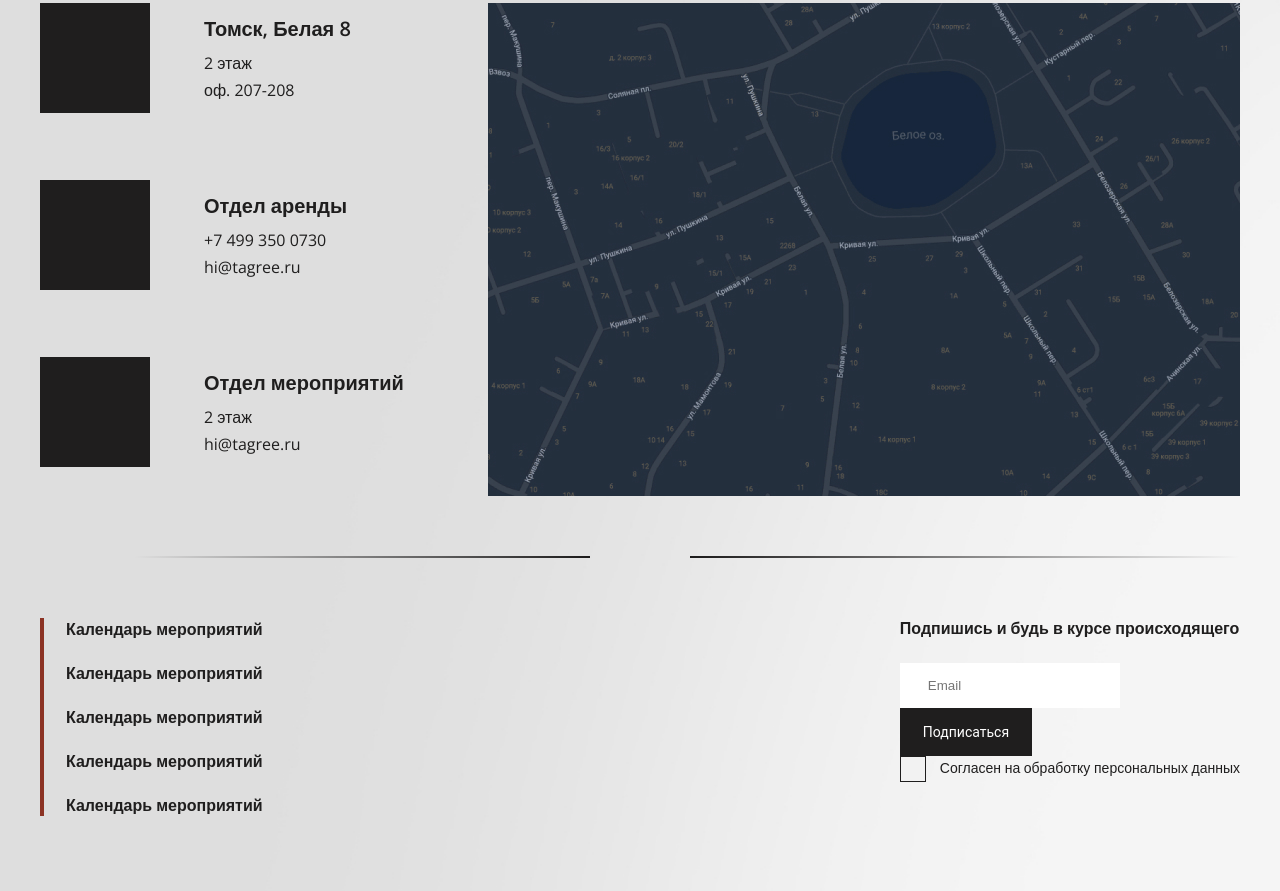
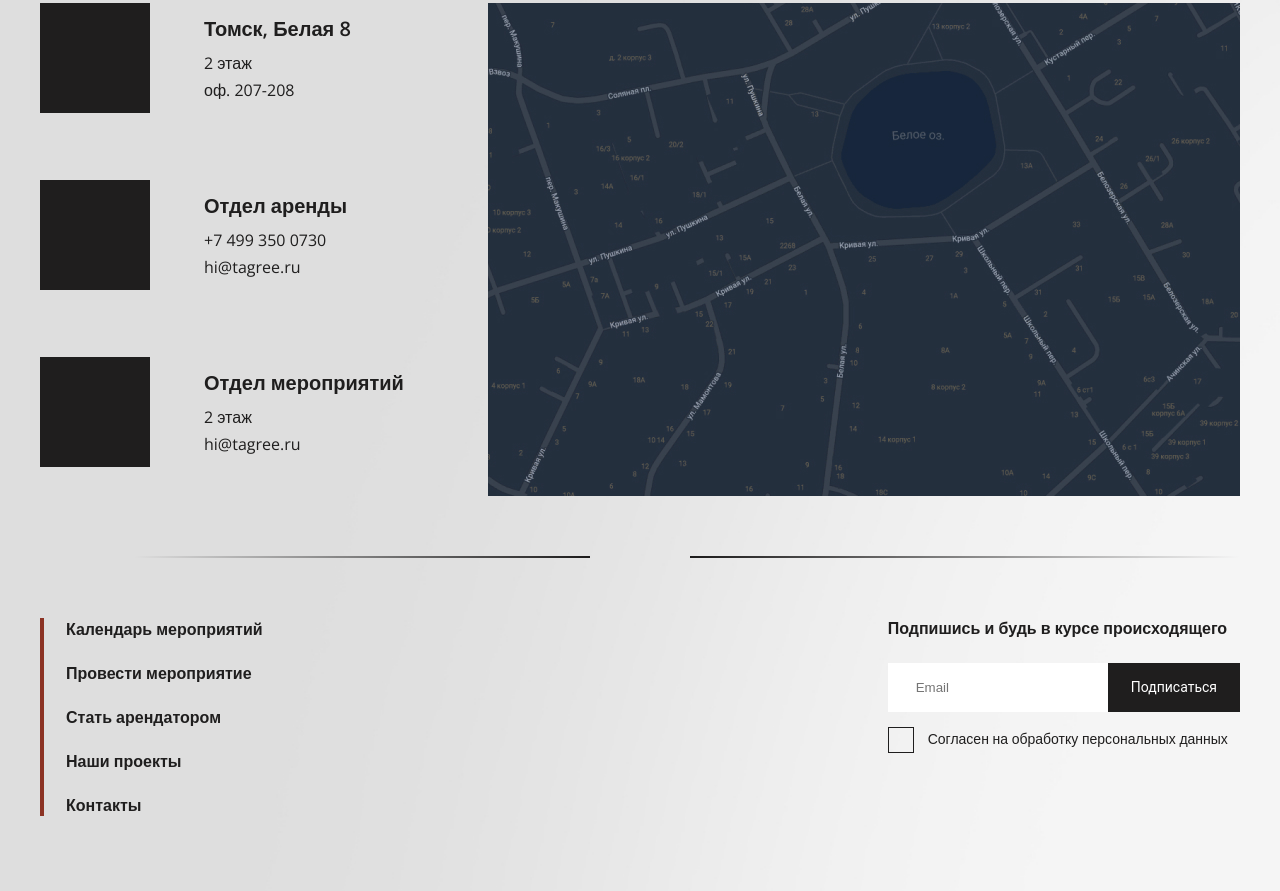
Before and after one commit to DmitryPetrakevich/IT_Academy, a website: page src/html/index.html in a window 1280 px wide. Shown: the part 2582-3473 px from the top of the page. Drawn offline with nearby package versions, Linux system fonts and the light colour scheme; files that its build step writes are made by us from their sources; files whose address does not match are found by name.

Commit message:
Доделал 8 лекцию

```diff
--- a/src/html/blocks/page-footer.html
+++ b/src/html/blocks/page-footer.html
@@ -4,17 +4,17 @@
         <div class="page-footer__wrapper">
             <nav class="page-footer__nav">
                 <a href="" class="page-footer__nav-link">Календарь мероприятий</a>
-                <a href="" class="page-footer__nav-link">Календарь мероприятий</a>
-                <a href="" class="page-footer__nav-link">Календарь мероприятий</a>
-                <a href="" class="page-footer__nav-link">Календарь мероприятий</a>
-                <a href="" class="page-footer__nav-link">Календарь мероприятий</a>
+                <a href="" class="page-footer__nav-link">Провести мероприятие</a>
+                <a href="" class="page-footer__nav-link">Стать арендатором</a>
+                <a href="" class="page-footer__nav-link">Наши проекты</a>
+                <a href="" class="page-footer__nav-link">Контакты</a>
             </nav>
 
         <form class="page-footer__form subscribe">
             <h4 class="subscribe__title">
                 Подпишись и будь в курсе происходящего
             </h4>
-            <div class="subscribe_wrapper">
+            <div class="subscribe__wrapper">
                 <input type="email" name="email" placeholder="Email" class="subscribe__input" required />
 
                 <button type="submit" class="subscribe__submit"> Подписаться </button>
--- a/src/styles/blocks/page-footer.less
+++ b/src/styles/blocks/page-footer.less
@@ -70,4 +70,9 @@
             color: @red;
         }
     }
+
+    &__form-subcribe {
+        display: flex;
+        flex-direction: row;
+    }
 }
```
Also changed, not shown: dist/index.html, dist/styles/styles.css, dist/styles/styles.min.css.
